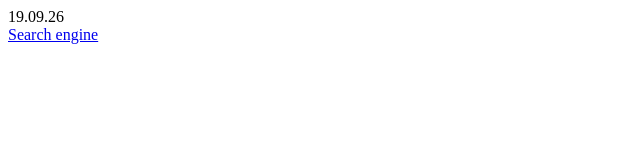
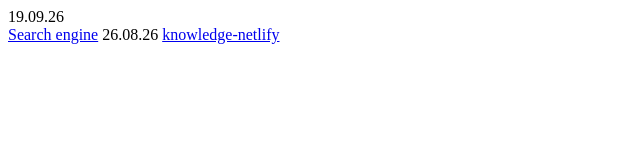
Before and after one commit to NULL-X9C/TireShop, a website: page index.html in a window 1280 px wide. Shown: the whole page, without its empty margins (0-640 px from the left). Drawn offline with Linux system fonts and the light colour scheme.

Commit message:
feat: add second page and refactor existing components

```diff
--- a/index.html
+++ b/index.html
@@ -13,6 +13,8 @@
         19.09.26
     </span><br>
     <a href="search-engine/index.html">Search engine</a>
+    26.08.26
+    <a href="knowledge-netlify/index.html">knowledge-netlify</a>
 </div>
 </body>
 </html>
```
